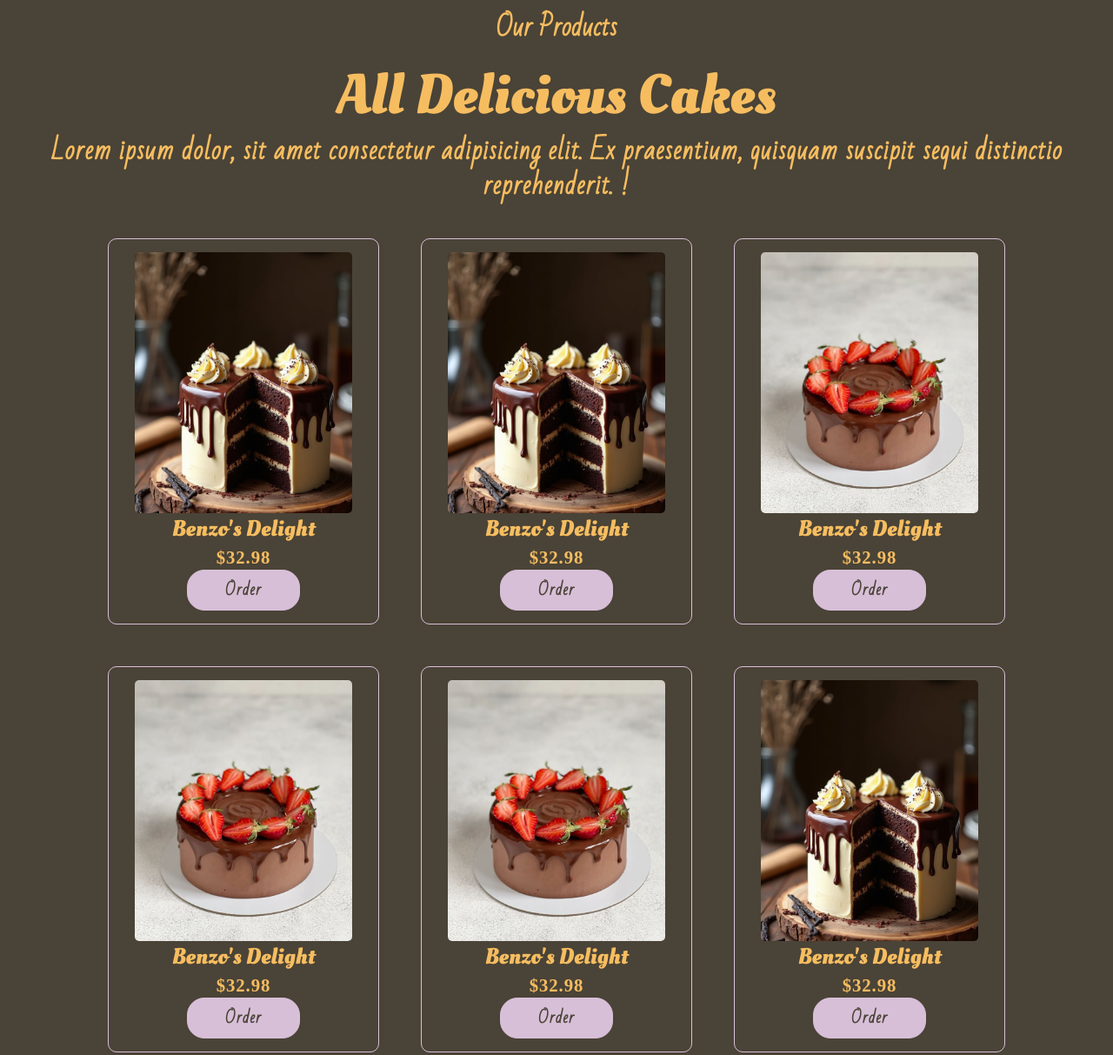
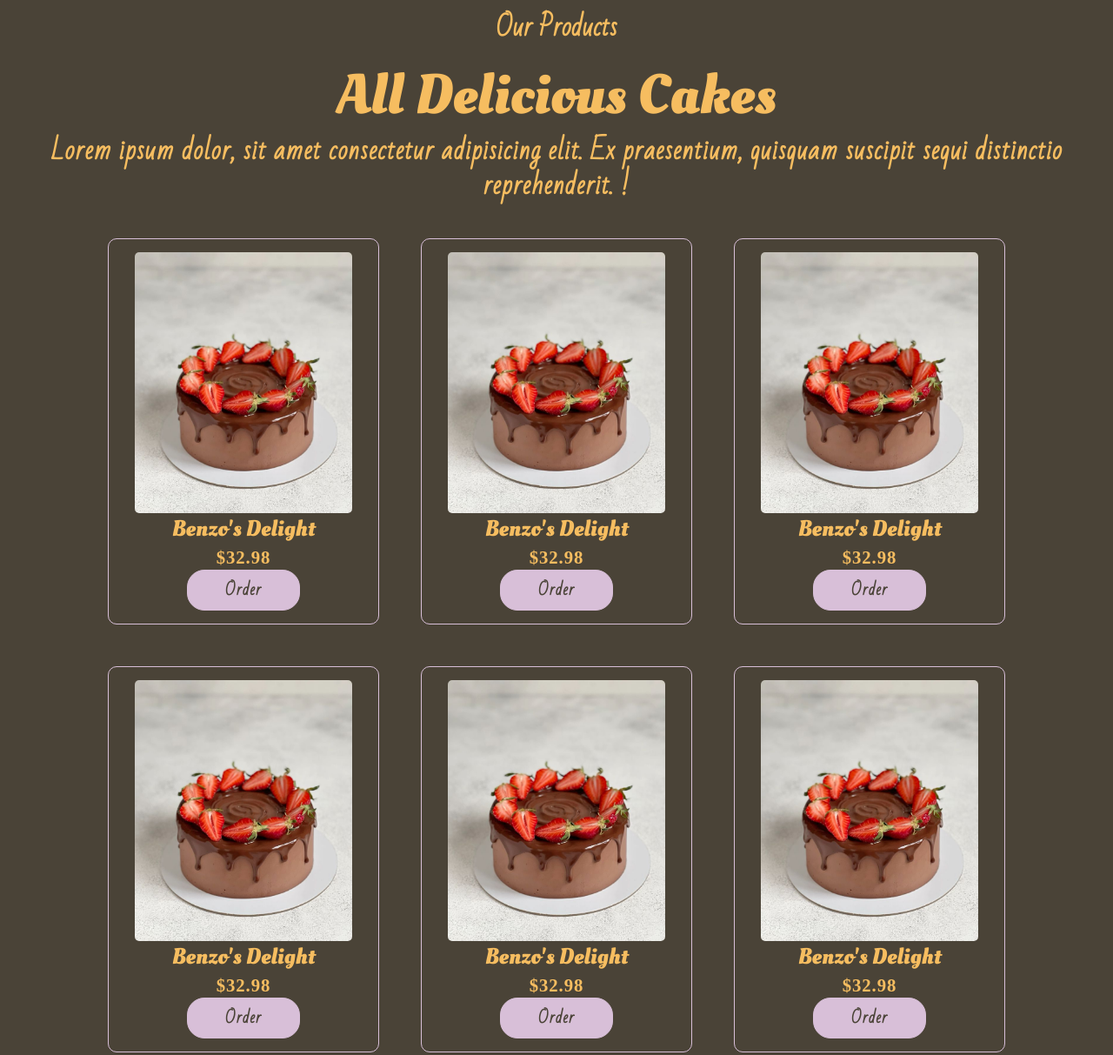
Before and after one commit to peroo01/scoop-cakes, a plain HTML site: page index.html in a window 1280 px wide. Shown: the part 1570-2783 px from the top of the page at 87% size. Drawn offline with nearby package versions, Linux system fonts and the light colour scheme; files whose address does not match are found by name.

Commit message:
Update index.html

```diff
--- a/index.html
+++ b/index.html
@@ -77,7 +77,7 @@
         <div class="productcon">
             <div class="productcard">
                 <div class="imgholder">
-                    <img src="./restaraunt pics/The Ultimate Chocolate Cake with Vanilla….jpeg" alt="cakes">
+                    <img src="./restaraunt pics/Chocolat cake with strawberry.jpeg" alt="cakes">
                 </div>
                 <h3>Benzo's Delight</h3>
                 <p>$32.98</p>
@@ -85,7 +85,7 @@
             </div>
             <div class="productcard">
                 <div class="imgholder">
-                    <img src="./restaraunt pics/The Ultimate Chocolate Cake with Vanilla….jpeg" alt="cakes">
+                    <img src="./restaraunt pics/Chocolat cake with strawberry.jpeg" alt="cakes">
                 </div>
                 <h3>Benzo's Delight</h3>
                 <p>$32.98</p>
@@ -117,7 +117,7 @@
             </div>
             <div class="productcard lasttw" hidden>
                 <div class="imgholder">
-                    <img src="./restaraunt pics/The Ultimate Chocolate Cake with Vanilla….jpeg" alt="cakes">
+                    <img src="./restaraunt pics/Chocolat cake with strawberry.jpeg" alt="cakes">
                 </div>
                 <h3>Benzo's Delight</h3>
                 <p>$32.98</p>
```
